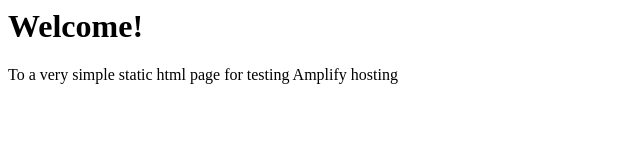
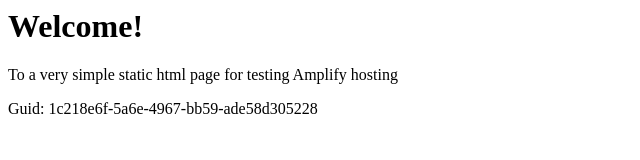
Before and after one commit to aws-aemilia-lhr/Github-PR-Commit-Integration-Test-DoNotTouch-Gith-P5X5MO5I-v1-preprod-eu-west-2, a website: page src/index.html in a window 1280 px wide. Shown: the whole page, without its empty margins (0-640 px from the left). Drawn offline with Linux system fonts and the light colour scheme.

Commit message:
commit from integ tests

```diff
--- a/src/index.html
+++ b/src/index.html
@@ -1,3 +1,5 @@
+
+
 <html lang="en">
 
 <head>
@@ -10,6 +12,6 @@
 <body>
     <h1>Welcome!</h1>
     <p>To a very simple static html page for testing Amplify hosting</p>
-</body>
+    <p>Guid: 1c218e6f-5a6e-4967-bb59-ade58d305228</p></body>
 
 </html>
```
